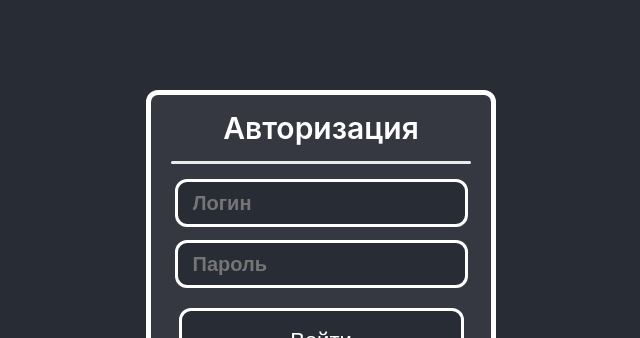
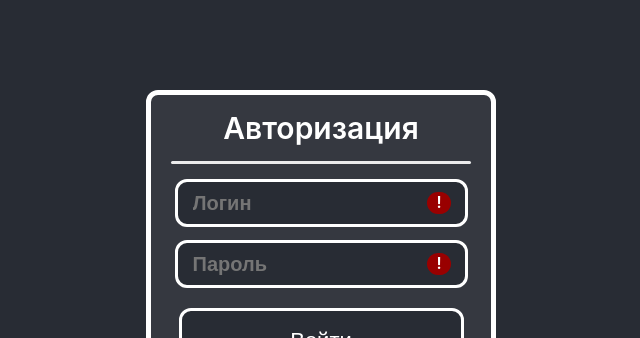
Before and after one commit to AlexShatokhin/chat, a React (Create React App) app in the folder client/: page / in a window 1280 px wide. Shown: the top 338 px of the page, without its empty margins (319-959 px from the left). Built offline with nearby package versions, Linux system fonts and the light colour scheme; no server answers.

Commit message:
add validation to inputs

```diff
--- a/client/src/components/authorization/AuthorizationForm.js
+++ b/client/src/components/authorization/AuthorizationForm.js
@@ -27,7 +27,8 @@ const AuthorizationForm = ({changeFormMode}) => {
             })
     }, [])
 
-    function checkUserAuth(login, password){
+    function checkUserAuth(){
+        if(login && password)
 		    socket.current.emit("auth", login, password)
 	}
 
@@ -38,28 +39,31 @@ const AuthorizationForm = ({changeFormMode}) => {
                 <hr />
             </div>
 
+            <div className={`input-wrapper ${login !== "" ? "input-wrapper-success" : "input-wrapper-error"}`}>
                 <input
-                required
                     value={login}
                     onChange={e => setLogin(e.target.value)}
                     name = "login"
                     type="text"
                     className="auth-input"
                     placeholder="Логин"/>
+            </div>
 
+            <div className={`input-wrapper ${password !== "" ? "input-wrapper-success" : "input-wrapper-error"}`}>
                 <input
-                required
                     value={password}
                     onChange={e => setPassword(e.target.value)}
                     name = "password"
                     type="password"
                     className="auth-input"
                     placeholder="Пароль"/>
+            </div>
+
 
             <input
                 type="button"
                 value="Войти"
-                onClick={() => checkUserAuth(login, password)}
+                onClick={checkUserAuth}
                 className="auth-send" />
 
 
--- a/client/src/components/authorization/RegistrationForm.js
+++ b/client/src/components/authorization/RegistrationForm.js
@@ -18,6 +18,7 @@ const RegistrationForm = ({checkUserAuth, changeFormMode}) => {
 
     function registerUser(){
         setRegistrationData({});
+        if(name && login && password)
             socket.current.emit("registerUser", name, login, password)
     }
 
@@ -30,32 +31,39 @@ const RegistrationForm = ({checkUserAuth, changeFormMode}) => {
 
         <span className={`registration-message ${registrationData.status === 200 ? "green" : "red"}`}>{registrationData.message}</span>
 
+        <div className={`input-wrapper ${name !== "" ? "input-wrapper-success" : "input-wrapper-error"}`}>
             <input
-            required
                 value={name}
                 onChange={e => setName(e.target.value)}
                 name = "name"
                 type="text"
                 className="auth-input"
                 placeholder="Имя"/>
+        </div>
 
+        <div className={`input-wrapper ${login !== "" ? "input-wrapper-success" : "input-wrapper-error"}`}>
             <input
-            required
                 value={login}
                 onChange={e => setLogin(e.target.value)}
                 name = "login"
                 type="text"
                 className="auth-input"
                 placeholder="Логин"/>
+        </div>
 
+        <div className={`input-wrapper ${password !== "" ? "input-wrapper-success" : "input-wrapper-error"}`}>
             <input
-            required
                 value={password}
                 onChange={e => setPassword(e.target.value)}
                 name = "password"
                 type="password"
                 className="auth-input"
                 placeholder="Пароль"/>
+        </div>
+
+
+
+
 
         <input
             type="button"
--- a/client/src/components/authorization/authorization.scss
+++ b/client/src/components/authorization/authorization.scss
@@ -20,8 +20,45 @@
         }
     }
 
+
+    .input-wrapper{
+        position: relative;
+        &::after{
+            content: "";
+            position: absolute;
+            display: flex;
+            align-items: center;
+            justify-content: center;
+            background-color: none;
+            border: none;
+            border-radius: 50px;
+            font-weight: 600;
+            padding: 0 2px 2px 2px;
+            width: 0px;
+            height: 0px;
+            right: 20px;
+            top: 50%;
+            transform: translateY(-50%);
+            opacity: 0;
+            transition: .2s all;
+        }
+
+        &-error::after{
+            content: "!";
+            background-color: #990000;
+            width: 20px;
+            height: 20px;
+            opacity: 1;
+            transition: .2s opacity;
+        }
+
+    }
+
+
+
     .auth-input{
         display: block;
+        position: relative;
         width: 90%;
         height: 40px;
         margin: 0 auto;
```
Lines whose indentation alone changed are shown as unchanged.
